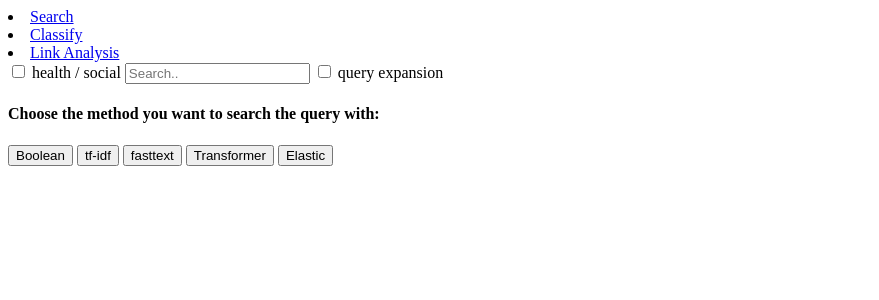
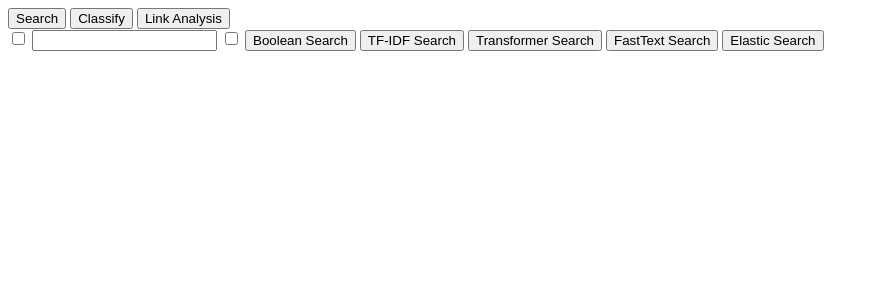
Before and after one commit to IR1401-Spring-Final-Projects/SocialMediaHealth1401-19_39, a Django app: template interface/socialhealth/retriever/templates/retriever/search.html in a window 1280 px wide. Shown: the top 300 px of the page, without its empty margins (0-879 px from the left). Run offline with Django 4.2, Linux system fonts and the light colour scheme; the template is opened without the code that fills it, so the values that code supplies are empty.

Commit message:
Refactor search template

```diff
--- a/interface/socialhealth/retriever/templates/retriever/search.html
+++ b/interface/socialhealth/retriever/templates/retriever/search.html
@@ -8,34 +8,24 @@
   </head>
   <body>
     <nav>
-      <li><a href="#search">Search</a></li>
-      <li><a href="#classify">Classify</a></li>
-      <li><a href="#link-analysis">Link Analysis</a></li>
+      <form method="post">
+        <input type="submit" name="search-tab" value="Search" />
+        <input type="submit" name="classify-tab" value="Classify" />
+        <input type="submit" name="link-analysis-tab" value="Link Analysis" />
+        {% csrf_token %}
+      </form>
     </nav>
 
-    <section id="search">
-      <label>
-        <input type="checkbox" />
-        <span></span> health / social
-      </label>
-
-      <input type="text" placeholder="Search.." title="take query" value="" />
-
-      <label>
-        <input type="checkbox" />
-        <span></span> query expansion
-      </label>
-
-      <h4>Choose the method you want to search the query with:</h4>
-
-      <!-- can be grid view -->
-      <div>
-        <button type="button" value="">Boolean</button>
-        <button type="button" value="">tf-idf</button>
-        <button type="button" value="">fasttext</button>
-        <button type="button" value="">Transformer</button>
-        <button type="button" value="">Elastic</button>
-      </div>
-    </section>
+    <form method="post">
+      <input type="checkbox" name="subject-toggle" id="subject-toggle" />
+      <input type="text" name="search-term" value="" />
+      <input type="checkbox" name="subject-toggle" id="query-expansion-toggle" />
+      <input type="submit" value="Boolean Search" name="boolean-search-button" />
+      <input type="submit" value="TF-IDF Search" name="tfidf-search-button" />
+      <input type="submit" value="Transformer Search" name="transformer-search-button" />
+      <input type="submit" value="FastText Search" name="fasttext-search-button" />
+      <input type="submit" value="Elastic Search" name="elastic-search-button" />
+      {% csrf_token %}
+    </form>
   </body>
 </html>
```
